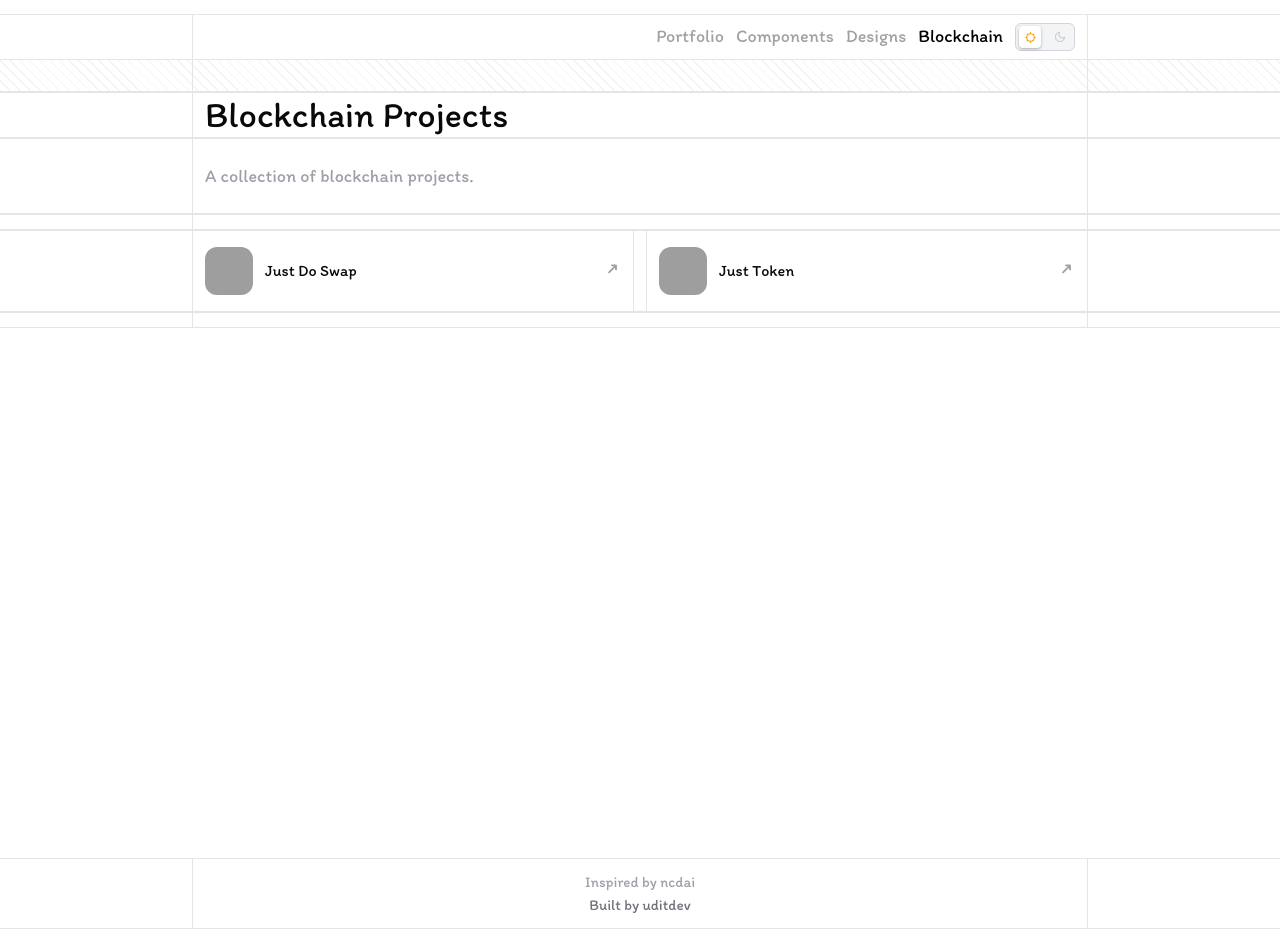
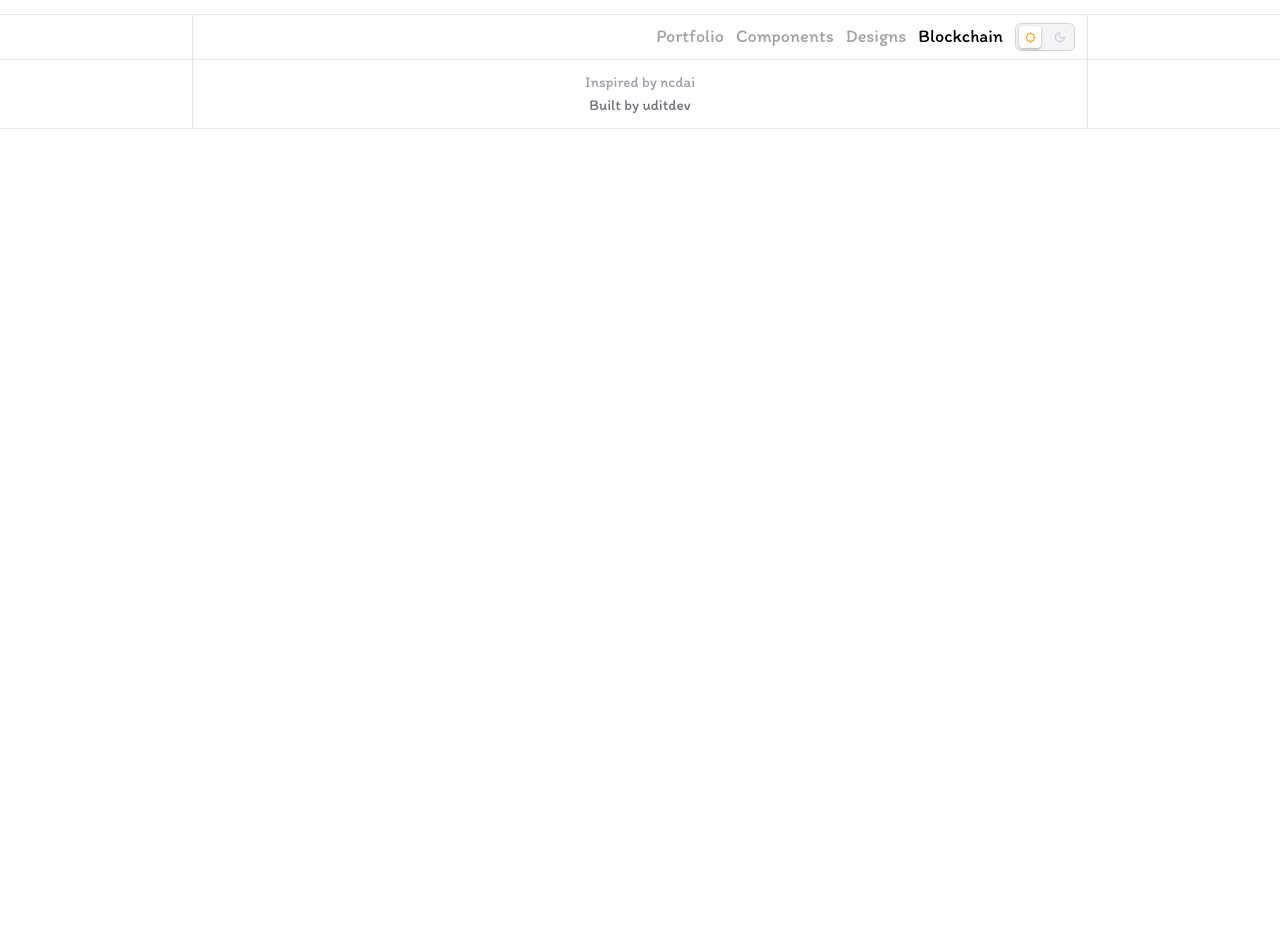
Before and after one commit to uditdev1/Portfolio, a React (Vite) app: page /blockchain in a window 1280 px wide. After the commit the page ends 858 px from the top, so only its background shows below. Built offline with nearby package versions, Linux system fonts and the light colour scheme; grey boxes are pictures that could not be loaded.

Commit message:
refactor:blockchain

```diff
--- a/src/components/ScreenRoutes.tsx
+++ b/src/components/ScreenRoutes.tsx
@@ -2,7 +2,7 @@ import { Route, Routes } from 'react-router-dom'
 import Portfolio from '../screens/Portfolio/Portfolio'
 import Components from '../screens/UiComponents/Components'
 import ComponentDetails from '../screens/ComponentDetails/ComponentDetails'
-import BlockchainProjects from '../screens/Blockchain/BlockchainProjects'
+// import BlockchainProjects from '../screens/Blockchain/BlockchainProjects'
 import Designs from '../screens/Designs/Designs'
 
 const ScreenRoutes = () => {
@@ -13,7 +13,7 @@ const ScreenRoutes = () => {
             <Route path="/components" element={<Components />} />
             <Route path="/components/:counter" element={<ComponentDetails />} />
             <Route path="/designs" element={<Designs />} />
-            <Route path="/blockchain" element={<BlockchainProjects />} />
+            {/* <Route path="/blockchain" element={<BlockchainProjects />} /> */}
         </Routes>
     )
 }
```
Also changed, not shown: public/Logo/logo.webp (renamed from public/Logo/logo1.webp), public/logo1.webp (renamed from public/logo.webp).
